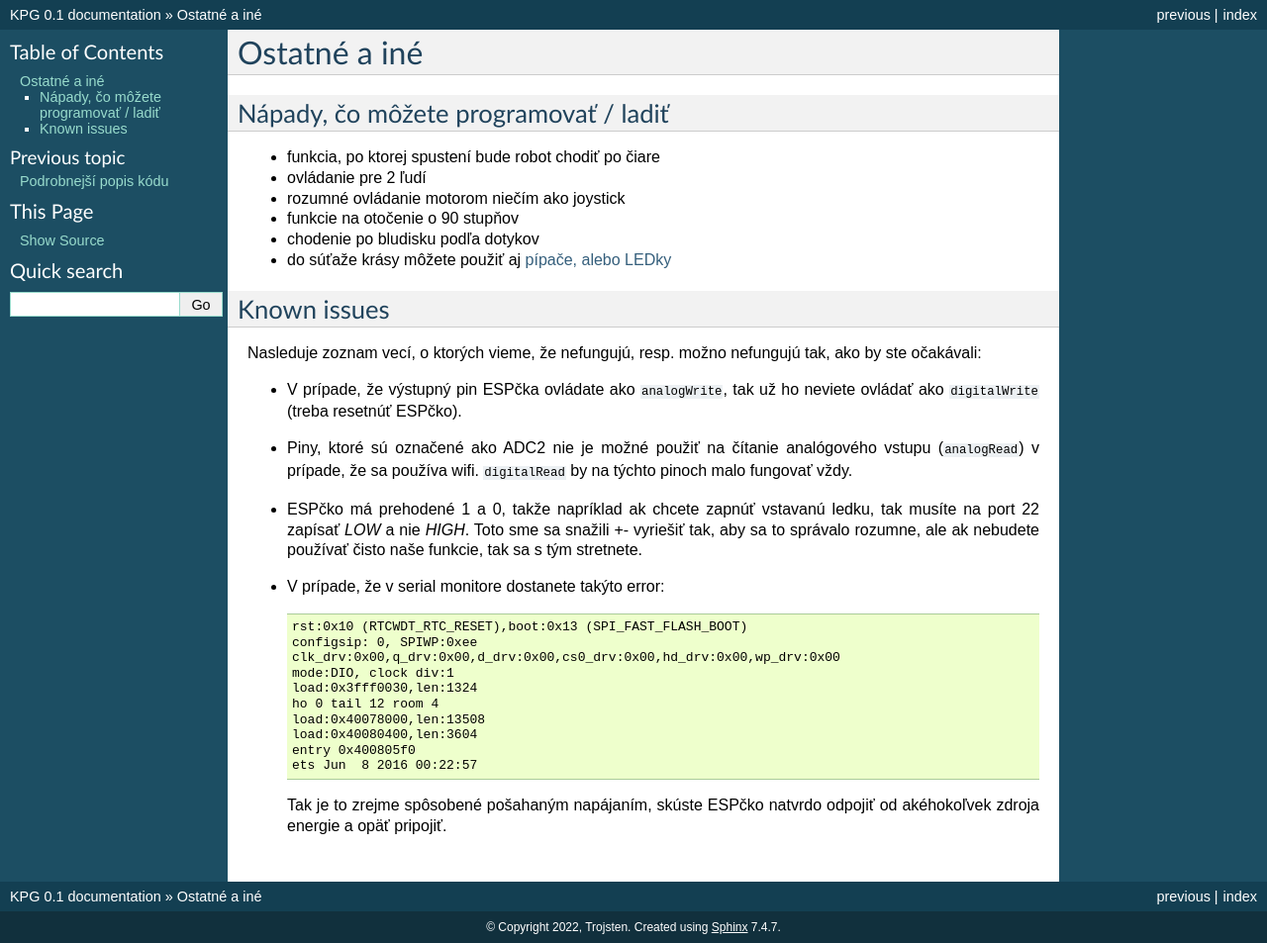
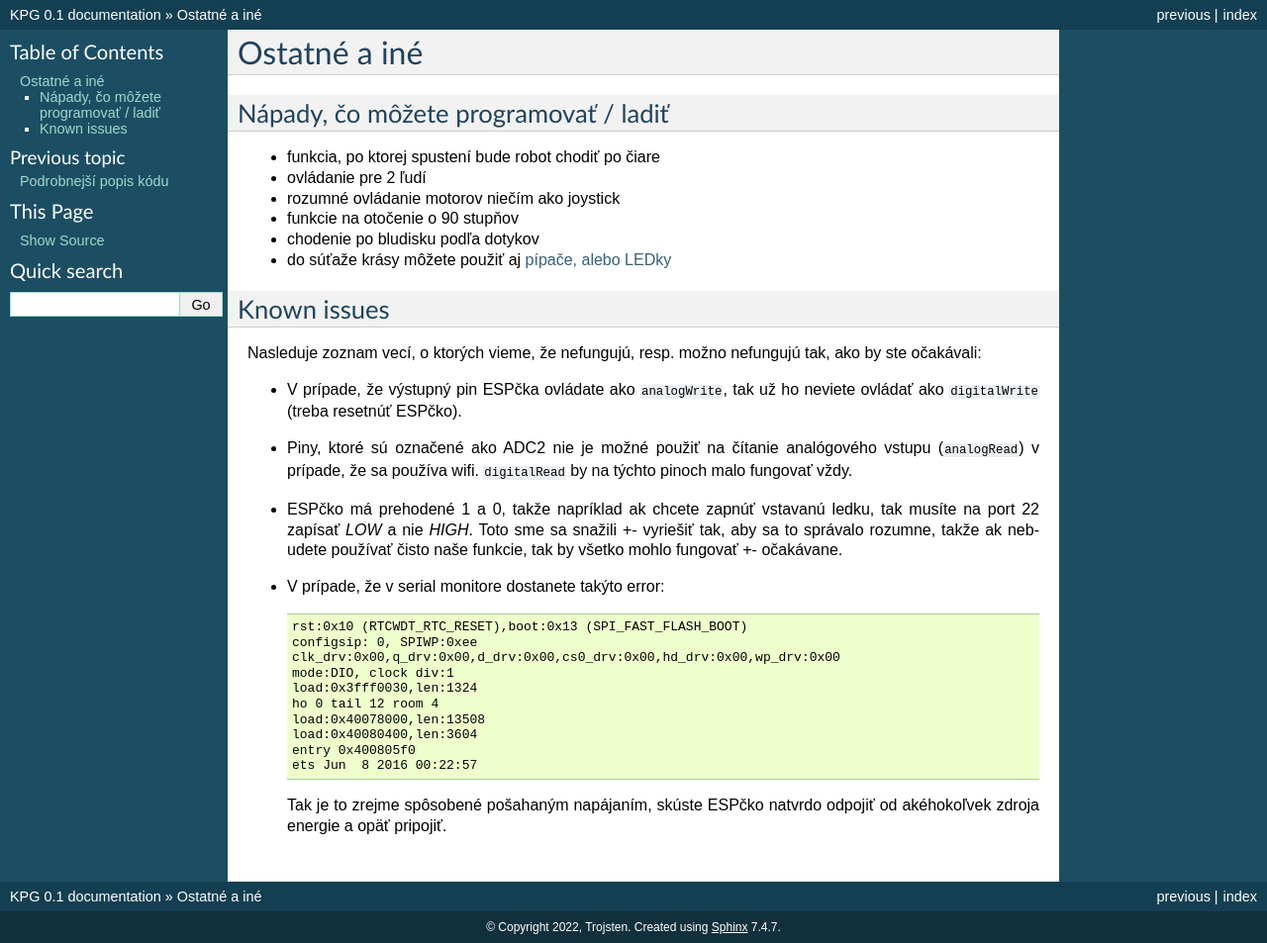
Before and after one commit to marcel3032/konstrukckoprobojogeometria, a Sphinx documentation site: the page built from docs/source/other.rst, in a window 1280 px wide. Shown: the whole page at 99% size. Built offline with Sphinx 7.4.7, drawn with Linux system fonts in a browser that asks for light colours.

Commit message:
update other.rst

```diff
--- a/docs/source/other.rst
+++ b/docs/source/other.rst
@@ -9,7 +9,7 @@ Nápady, čo môžete programovať / ladiť
 
 * funkcia, po ktorej spustení bude robot chodiť po čiare
 * ovládanie pre 2 ľudí
-* rozumné ovládanie motorom niečím ako joystick
+* rozumné ovládanie motorov niečím ako joystick
 * funkcie na otočenie o 90 stupňov
 * chodenie po bludisku podľa dotykov
 * do súťaže krásy môžete použiť aj  :ref:`pípače, alebo LEDky <led>`
@@ -25,7 +25,10 @@ Nasleduje zoznam vecí, o ktorých vieme, že nefungujú, resp. možno nefunguj
   tak už ho neviete ovládať ako :code:`digitalWrite` (treba resetnúť ESPčko).
 * Piny, ktoré sú označené ako ADC2 nie je možné použiť na čítanie analógového vstupu
   (:code:`analogRead`) v prípade, že sa používa wifi. :code:`digitalRead` by na týchto pinoch malo fungovať vždy.
-* ESPčko má prehodené 1 a 0, takže napríklad ak chcete zapnúť vstavanú ledku, tak musíte na port 22 zapísať `LOW` a nie `HIGH`. Toto sme sa snažili +- vyriešiť tak, aby sa to správalo rozumne, ale ak nebudete používať čisto naše funkcie, tak sa s tým stretnete.
+* ESPčko má prehodené 1 a 0, takže napríklad ak chcete zapnúť vstavanú ledku,
+  tak musíte na port 22 zapísať `LOW` a nie `HIGH`. Toto sme sa snažili +- vyriešiť tak,
+  aby sa to správalo rozumne, takže ak nebudete používať čisto naše funkcie,
+  tak by všetko mohlo fungovať +- očakávane.
 * V prípade, že v serial monitore dostanete takýto error:
 
   .. code-block:: none
```
